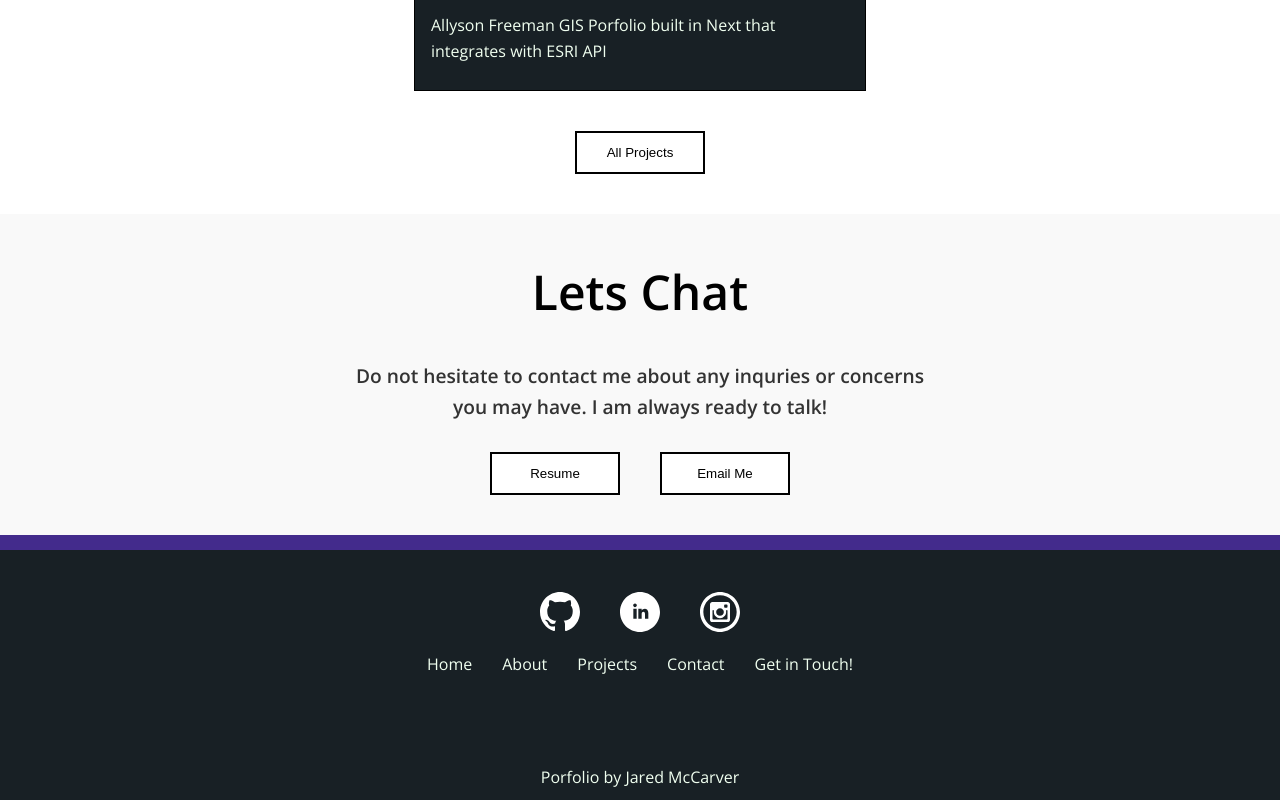
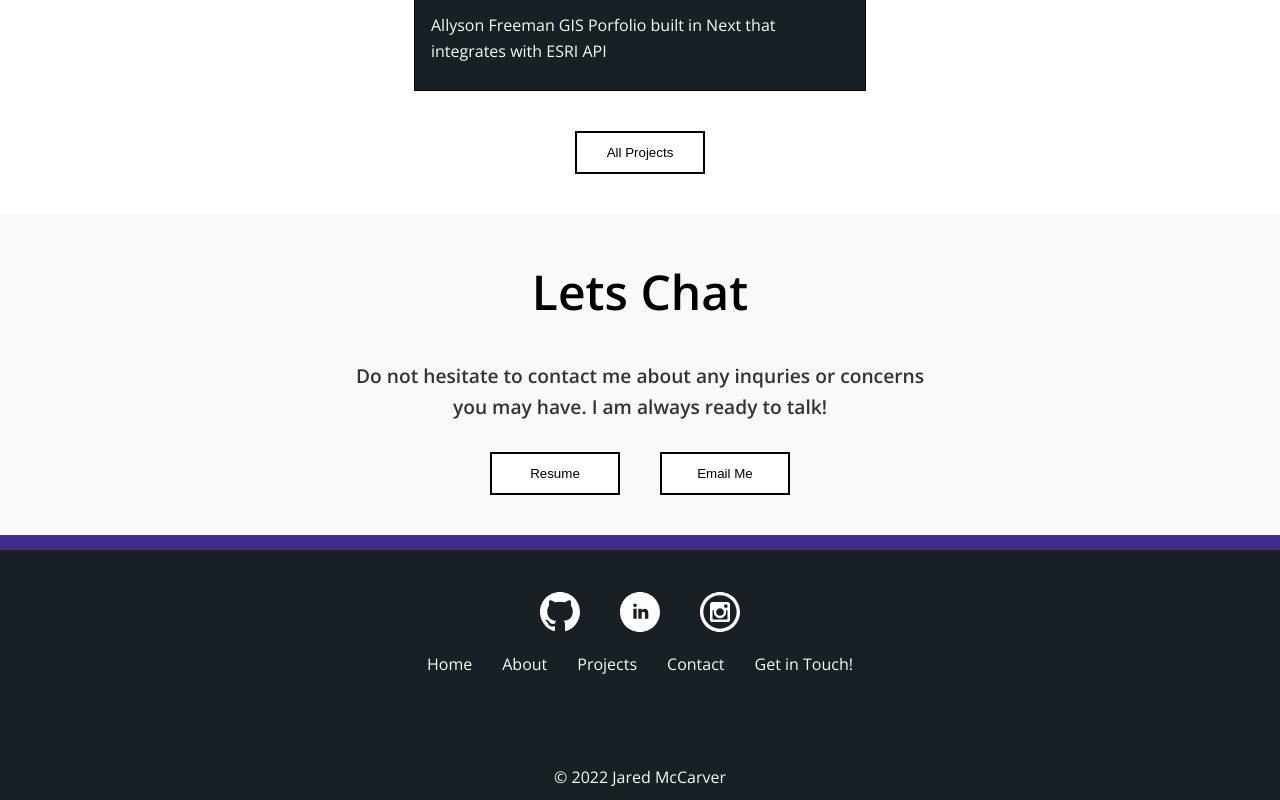
Before and after one commit to jsmccarver/Jared-Porfolio, a Next.js app: page / in a window 1280 px wide. Shown: the part 2072-2872 px from the top of the page. Built offline with nearby package versions, Linux system fonts and the light colour scheme.

Commit message:
Added copyright to footer

```diff
--- a/Components/Footer.js
+++ b/Components/Footer.js
@@ -61,7 +61,7 @@ function Footer() {
           </ul>
         </div>
         <div className={Styles.copyright}>
-          <p>Porfolio by Jared McCarver</p>
+          <p>&copy; 2022 Jared McCarver </p>
         </div>
       </div>
     </div>
--- a/styles/Home.module.css
+++ b/styles/Home.module.css
@@ -129,7 +129,7 @@
   transition: background-color 600ms, color 300ms;
 }
 .FeaturedProjects button:hover {
-  background-color: black;
+  background-color: #182025;
   color: white;
 }
 .chat {
@@ -158,7 +158,7 @@
   transition: background-color 600ms, color 300ms;
 }
 .chat button:hover {
-  background-color: black;
+  background-color: #182025;
   color: white;
 }
 @media screen and (max-width: 1200px) {
```
